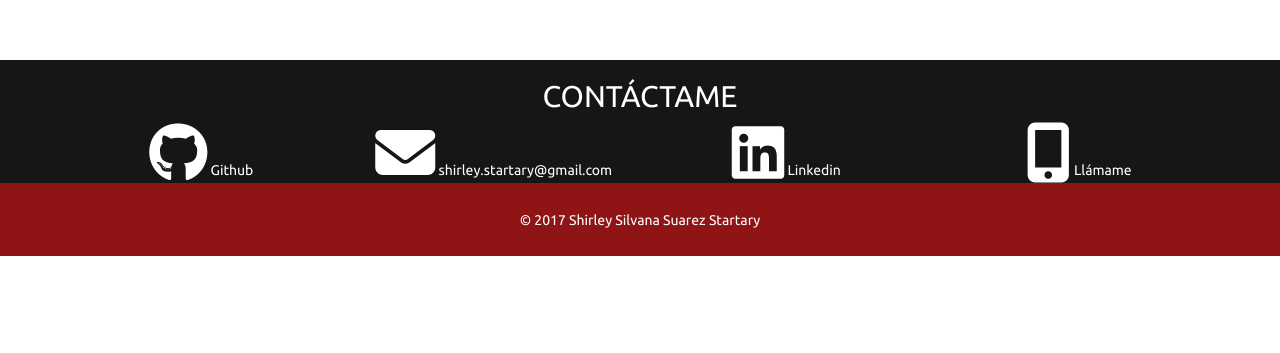
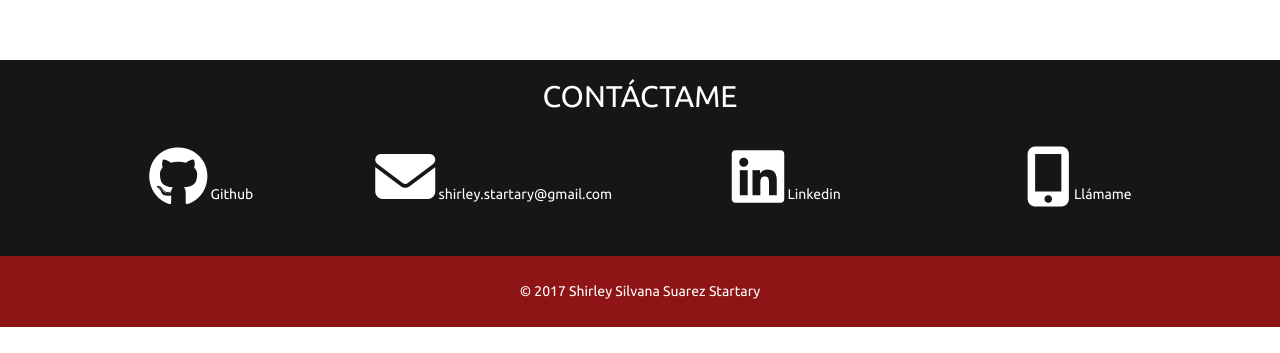
Before and after one commit to shirley-startary/shirley-startary.github.io, a plain HTML site: page index.html in a window 1280 px wide. Shown: the part 3163-3516 px from the top of the page. Before the commit the page ends 3419 px from the top, so only its background shows below. Drawn offline with nearby package versions, Linux system fonts and the light colour scheme.

Commit message:
creando estilos en la seccion footer

```diff
--- a/css/main.css
+++ b/css/main.css
@@ -358,9 +358,9 @@ footer {
 .fondo {
   background-color: #8f1416; }
 
-.fondo .margin {
-  margin: 2% auto 2%;
-  padding: 5% auto 5%;
+.fondo, .margin {
+  margin: 2% auto;
+  padding: 5% auto;
 }
 
 .progress {
```
